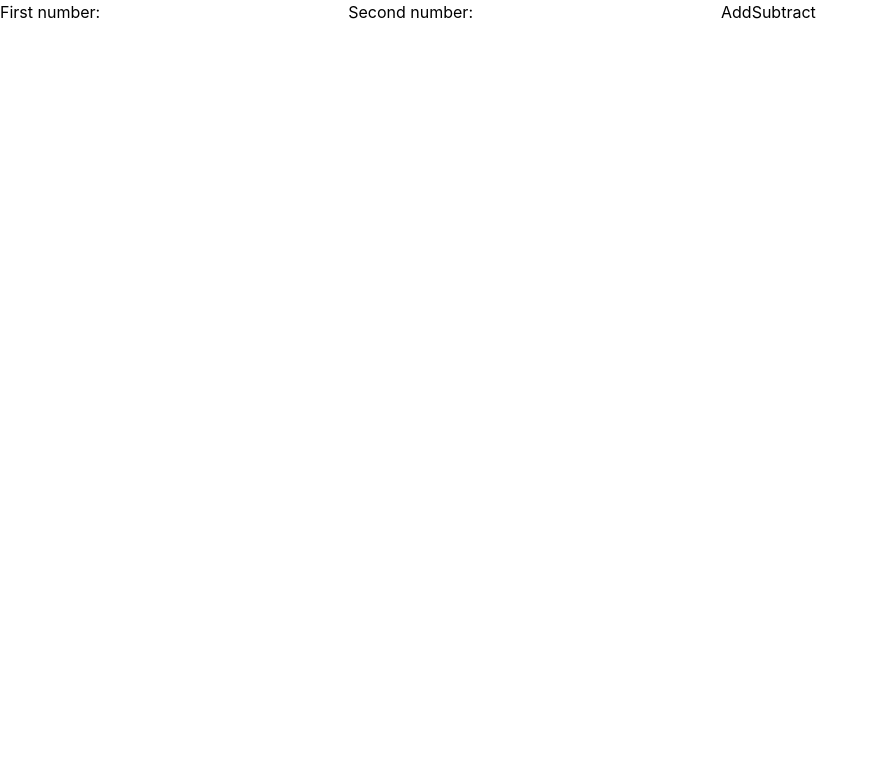
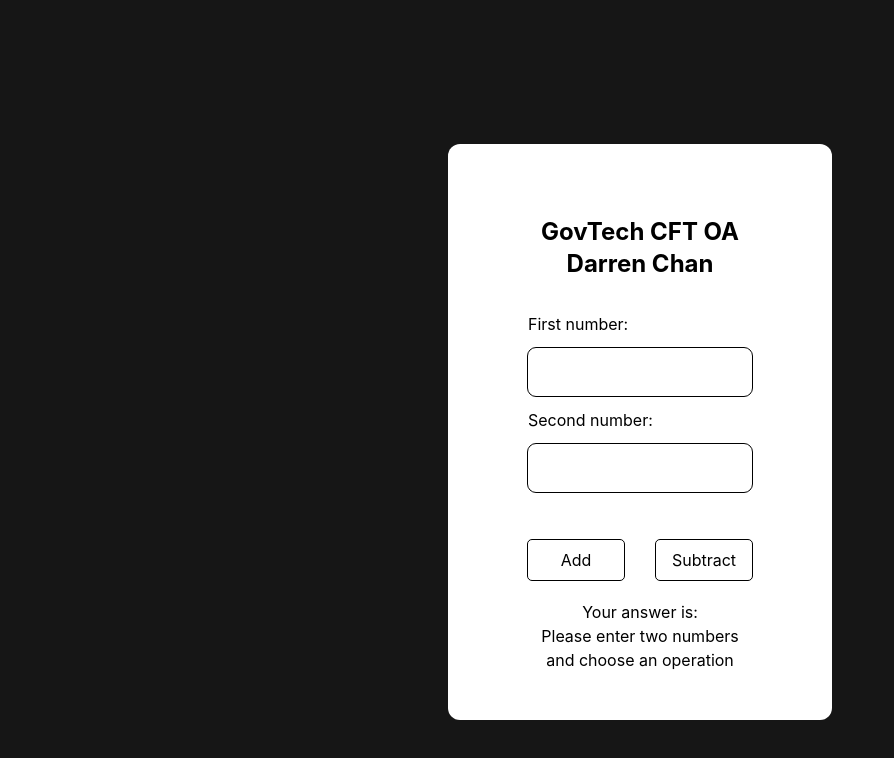
Before and after one commit to cthdarren/govtech-oa, a React (Create React App) app in the folder frontend/: page / in a window 1280 px wide. Shown: the top 758 px of the page, without its empty margins (0-894 px from the left). Built offline with nearby package versions, Linux system fonts and the light colour scheme.

Commit message:
added styling

```diff
--- a/frontend/src/OperationComponent.js
+++ b/frontend/src/OperationComponent.js
@@ -4,7 +4,7 @@
 function OperationComponent() {
   const [first, setFirst] = useState();
   const [second, setSecond] = useState();
-  const [result, setResult] = useState();
+  const [result, setResult] = useState("Please enter two numbers and choose an operation");
   const [error, setError] = useState();
 
   function handleFirstChange(e) {
@@ -58,24 +58,33 @@
   }
 
   return (
-    <div>
-      <label>First number:</label>
+    <div className="m-auto mt-36 max-w-96 flex flex-col rounded-xl px-20 py-12 bg-white">
+    <h2 className="my-6 text-center font-bold text-2xl"><p>GovTech CFT OA</p> <p>Darren Chan </p> </h2>
+      <div className="flex flex-col">
+        <label className="mt-2 mb-3">First number:</label>
         <input
+          className='py-3 px-4 block w-full outline-black outline outline-1 rounded-lg'
           type="number"
           onChange={(e) => handleFirstChange(e)}
           value={first}
         />
+      </div>
 
-      <label>Second number:</label>
+      <div className="flex flex-col">
+        <label className="my-3">Second number:</label>
         <input
+          className='py-3 px-4 block w-full outline-black outline outline-1 rounded-lg'
           type="number"
           onChange={(e) => handleSecondChange(e)}
           value={second}
         />
+      </div>
 
-      <button onClick={submitAdd}> Add </button>
-      <button onClick={submitSubtract}> Subtract </button>
-      <div>{result}</div>
+      <div className="flex justify-between mt-12">
+        <button onClick={submitAdd} className="px-3 py-2 min-w-24 rounded outline outline-1 outline-black hover:bg-gray-300"> Add </button>
+        <button onClick={submitSubtract} className="px-3 py-2 min-w-24 rounded outline outline-1 outline-black hover:bg-gray-300"> Subtract </button>
+      </div>
+      <div className="text-center mt-5"><p>Your answer is:</p>{result}</div>
     </div>
   );
 }
--- a/frontend/src/index.css
+++ b/frontend/src/index.css
@@ -4,6 +4,7 @@
 
 body {
   margin: 0;
+    background-color: #161616;
   font-family: -apple-system, BlinkMacSystemFont, 'Segoe UI', 'Roboto', 'Oxygen',
     'Ubuntu', 'Cantarell', 'Fira Sans', 'Droid Sans', 'Helvetica Neue',
     sans-serif;
```
Lines whose indentation alone changed are shown as unchanged.
